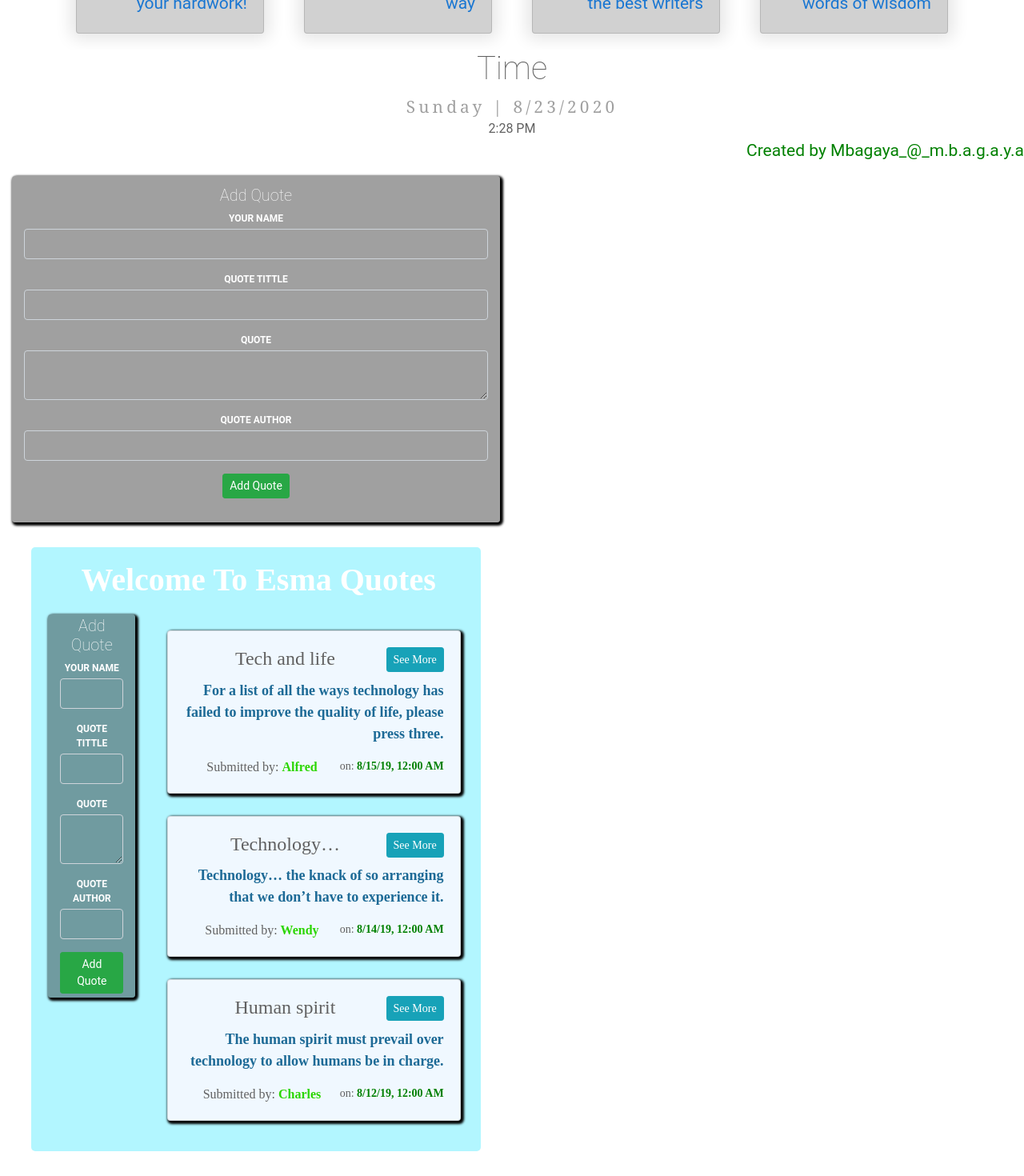
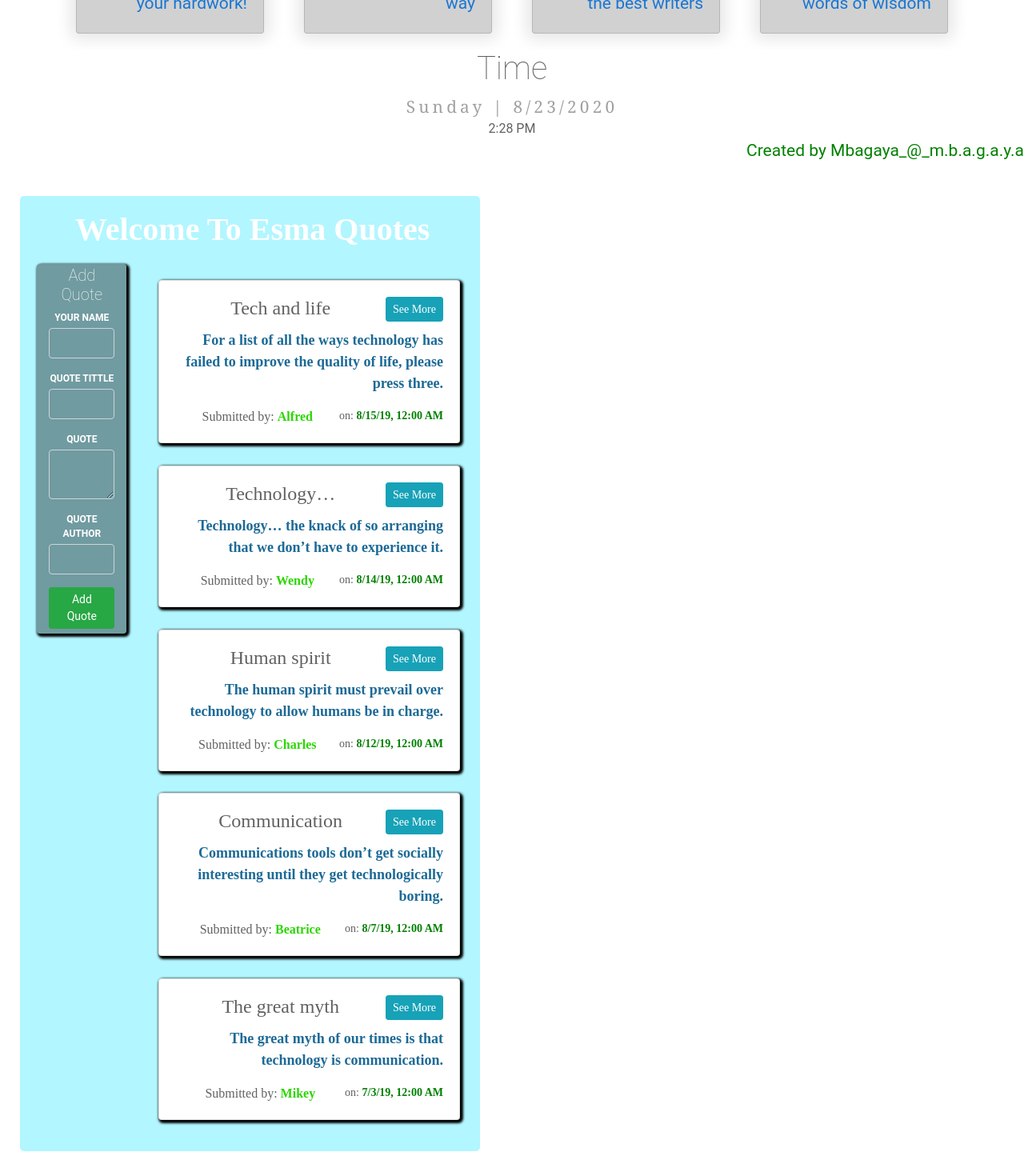
Before and after one commit to Virsail/My-Angular, an Angular app in the folder Esma/Kwots/: page / in a window 1280 px wide. Shown: the part 1125-2595 px from the top of the page at 80% size. Built offline with nearby package versions, Linux system fonts and the light colour scheme.

Commit message:
save all changes made

```diff
--- a/Esma/Kwots/src/app/app.component.html
+++ b/Esma/Kwots/src/app/app.component.html
@@ -76,9 +76,10 @@
             </div>
             <p style="color:green;" >Created by Mbagaya_@_m.b.a.g.a.y.a</p>
       </div>
+      <div class="row">
       <div class="col-md-6">
-        <app-form></app-form>
         <app-quote></app-quote>
 
       </div>
+      </div>
       <!--The content below is only a placeholder and can be replaced.-->
--- a/Esma/Kwots/src/app/app.module.ts
+++ b/Esma/Kwots/src/app/app.module.ts
@@ -1,6 +1,8 @@
 import { BrowserModule } from '@angular/platform-browser';
 import { NgModule } from '@angular/core';
 import { FormsModule } from '@angular/forms';
+
+
 
 
 import { AppRoutingModule } from './app-routing.module';
@@ -27,7 +29,8 @@ import { DatePipePipe } from './date-pipe.pipe';
   imports: [
     BrowserModule,
     AppRoutingModule,
-    FormsModule
+    FormsModule,
+
   ],
   providers: [],
   bootstrap: [AppComponent]
--- a/Esma/Kwots/src/app/quote.ts
+++ b/Esma/Kwots/src/app/quote.ts
@@ -1,3 +1,4 @@
+
 
 
 export class Quote {
--- a/Esma/Kwots/src/app/quote/quote.component.css
+++ b/Esma/Kwots/src/app/quote/quote.component.css
@@ -39,7 +39,7 @@
   }
   .card{
     margin-bottom: 2%;
-    background-color: aliceblue;
+    background-color: white;
     box-shadow: 2px 2px 3px 2px black;
   }
   #date{
--- a/Esma/Kwots/src/app/quote/quote.component.html
+++ b/Esma/Kwots/src/app/quote/quote.component.html
@@ -5,7 +5,7 @@
     <div class="container-fluid">
       <div class="row">
         <div class="col-sm-3">
-          <app-form (add)="addedQuote($event)"></app-form>
+            <app-form (add)="addedQuote($event)"></app-form>
         </div>
         <div class="col-sm-9">
             <div class="all-cards">
--- a/Esma/Kwots/src/app/quote/quote.component.ts
+++ b/Esma/Kwots/src/app/quote/quote.component.ts
@@ -12,7 +12,8 @@ export class QuoteComponent implements OnInit {
   quotes:Quote[] = [
     new Quote (1,'Charles','Human spirit','The human spirit must prevail over technology to allow humans be in charge.','Albert Einstein', new Date(2019,7,12),0,0),
     new Quote (2,'Wendy','Technology…','Technology… the knack of so arranging  that we don’t have to experience it.','Max Frisch',new Date(2019,7,14),0,0),
-
+    new Quote (3,'Mikey','The great myth','The great myth of our times is that technology is communication.','Libby Larsen',new Date(2019,6,3),0,0),
+    new Quote (4,'Beatrice','Communication','Communications tools don’t get socially interesting until they get technologically boring.','Clay Shirky',new Date(2019,7,7),0,0),
     new Quote (6,'Alfred','Tech and life','For a list of all the ways technology has failed to improve the quality of life, please press three.','Alice Kahn',new Date(2019,7,15),0,0)
   ];
   get sortQuotes() {
```
Also changed, not shown: 1 other file (tests, documents, lock files or other folders).
